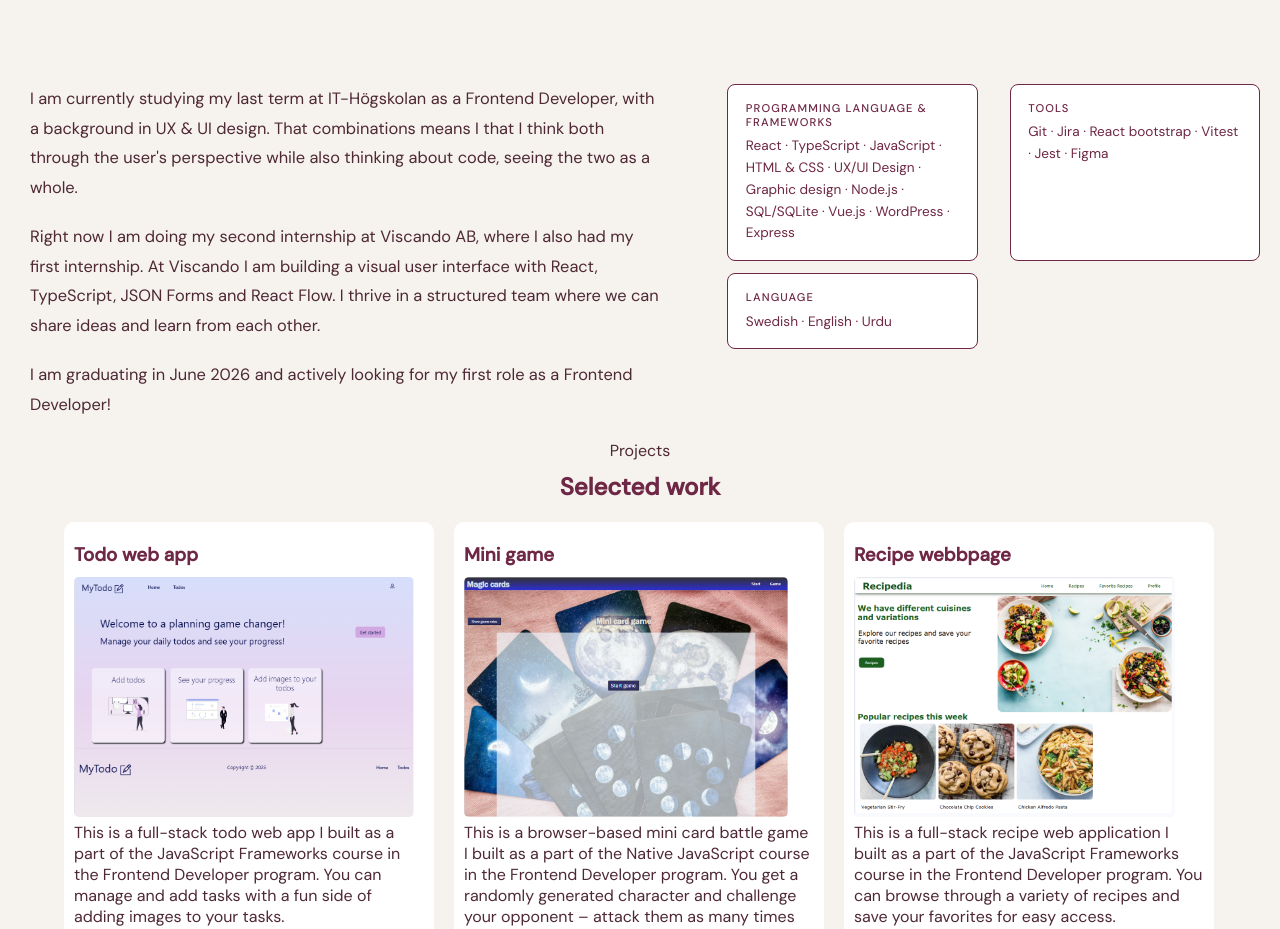
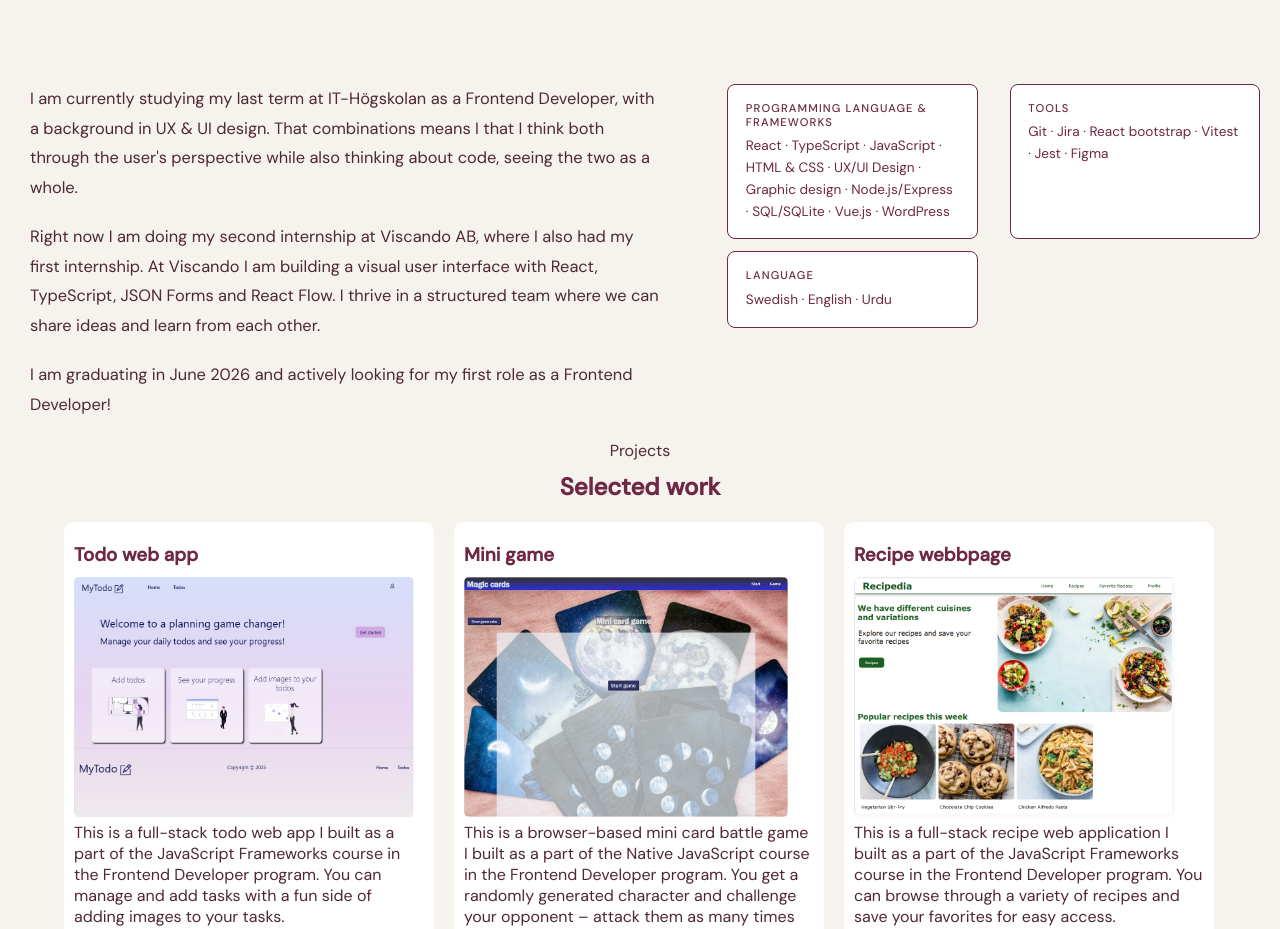
Before and after one commit to maryam891/Portfolio, a React (Vite) app: page / in a window 1280 px wide. Shown: the part 780-1709 px from the top of the page. Built offline with nearby package versions, Linux system fonts and the light colour scheme.

Commit message:
added small change to skills section

```diff
--- a/src/components/About.tsx
+++ b/src/components/About.tsx
@@ -2,7 +2,7 @@
 import '../css/About.css'
 
 const skills = [
-  { label: 'Programming Language & Frameworks', items: 'React · TypeScript · JavaScript · HTML & CSS · UX/UI Design · Graphic design · Node.js · SQL/SQLite · Vue.js · WordPress · Express' },
+  { label: 'Programming Language & Frameworks', items: 'React · TypeScript · JavaScript · HTML & CSS · UX/UI Design · Graphic design · Node.js/Express · SQL/SQLite · Vue.js · WordPress' },
   { label: 'Tools', items: 'Git · Jira · React bootstrap · Vitest · Jest · Figma' },
   { label: 'Language', items: 'Swedish · English · Urdu' },
 ]
```
